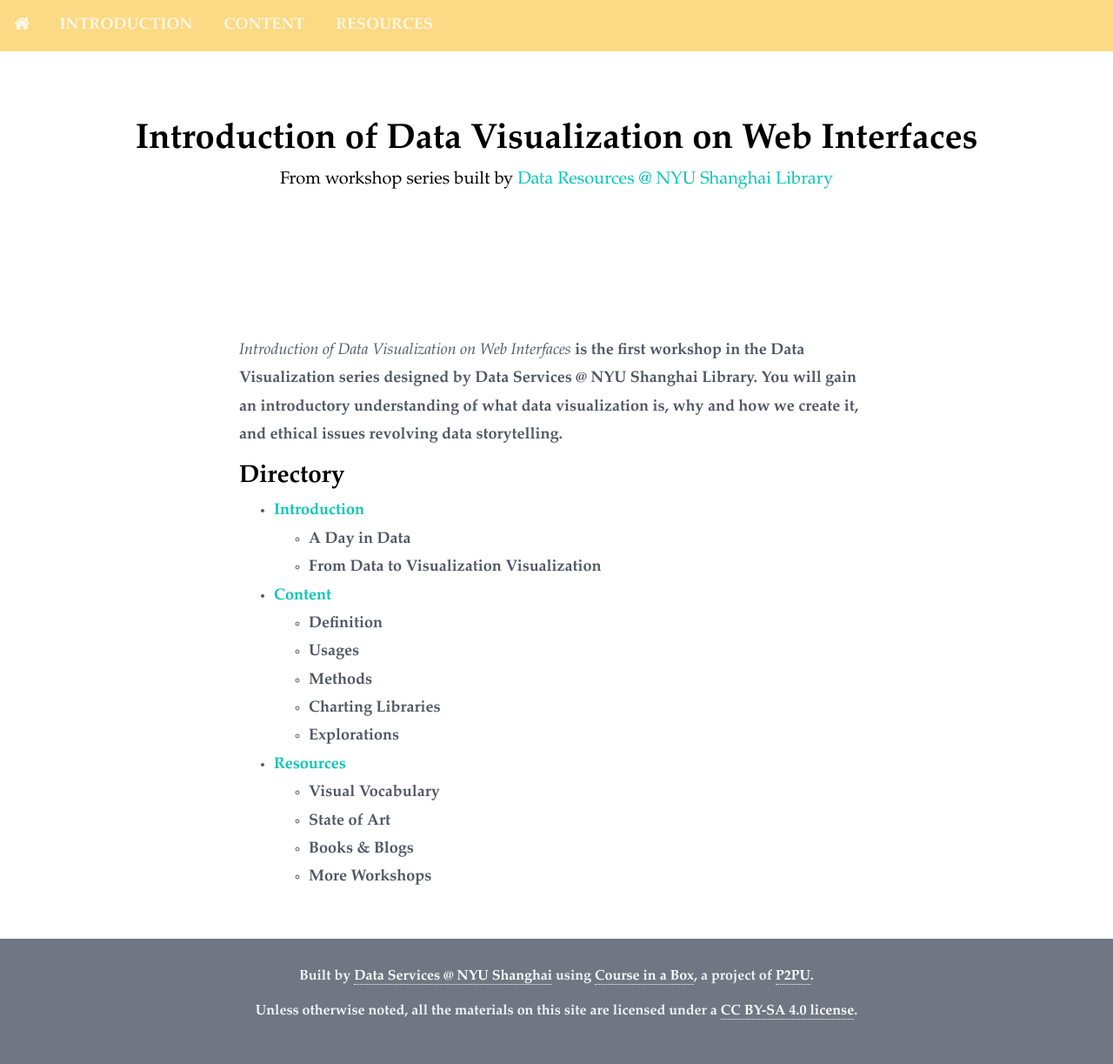
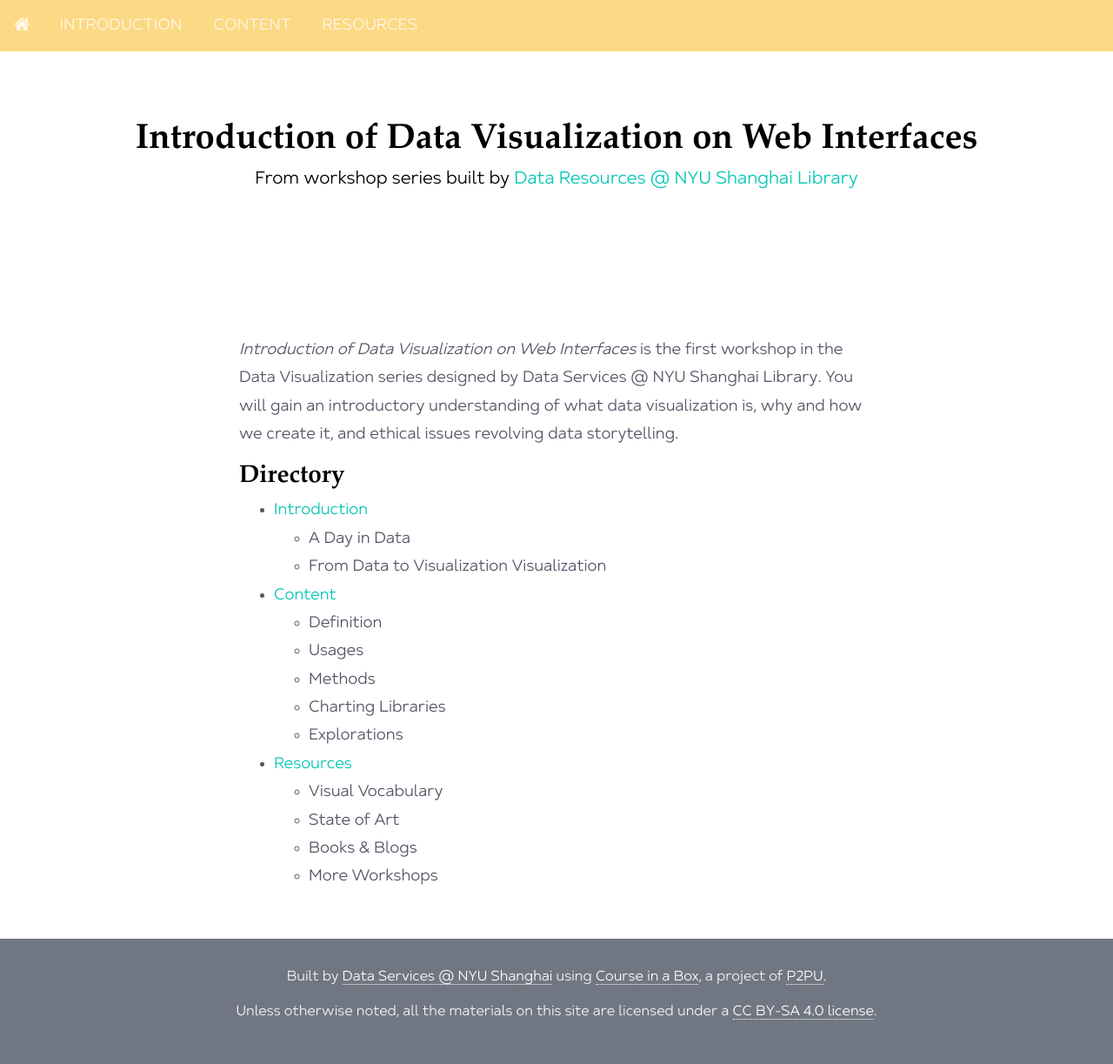
Before and after one commit to NYU-Shanghai-Data-Services/intro-to-data-viz, a Jekyll site: the page built from index.md, in a window 1280 px wide. Shown: the whole page at 87% size. Built offline with Jekyll 4.4.1, drawn with Linux system fonts in a browser that asks for light colours; nearby versions of some CDN libraries.

Commit message:
changed font

```diff
--- a/_sass/p2pu-theme/_typography.scss
+++ b/_sass/p2pu-theme/_typography.scss
@@ -1,11 +1,12 @@
 @font-face {
-    font-family: "Palatino";
-    src: url("../fonts/Palatino Linotype.ttf");
+    font-family: "Steppe";
+    src: url("../fonts/Steppe.ttf");
 }
 
 body {
-  font-family: "Palatino";
+  font-family: "Steppe";
   font-size: 18px;
+  background-color: #F5F0DC;
 
   a {
     color: $p2pu-blue;
```
